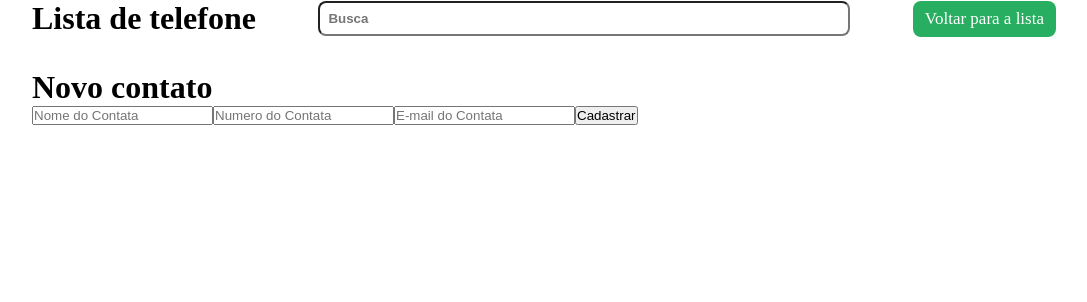
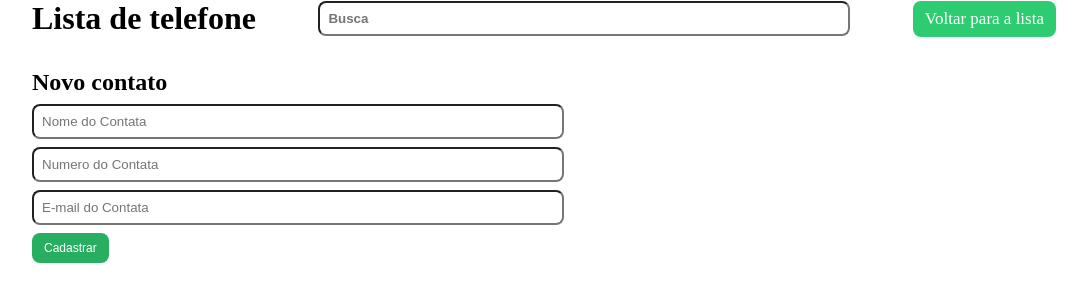
Before and after one commit to Ceb0lo/lista_telefonica, a React (Create React App) app: page /novoContato in a window 1280 px wide. Shown: the top 302 px of the page, without its empty margins (96-1183 px from the left). Built offline with nearby package versions, Linux system fonts and the light colour scheme.

Commit message:
Correção do erro reactDom.findDOMNode, e personalização do addcontato e adicionar cores

```diff
--- a/package.json
+++ b/package.json
@@ -11,8 +11,8 @@
     "@types/node": "^16.18.126",
     "@types/react": "^19.1.3",
     "@types/react-dom": "^19.1.3",
-    "react": "^19.1.0",
-    "react-dom": "^19.1.0",
+    "react": "^18.3.1",
+    "react-dom": "^18.3.1",
     "react-input-mask": "^2.0.4",
     "react-router-dom": "^7.6.0",
     "react-scripts": "5.0.1",
--- a/src/components/Contato/index.tsx
+++ b/src/components/Contato/index.tsx
@@ -3,7 +3,6 @@ import { useEffect, useState } from 'react'
 import ContatoClass from '../../models/Contato'
 import { remover, editar } from '../../store/reducers/contato'
 import * as S from './styles'
-import { Botao } from '../../styles'
 
 type Props = ContatoClass
 
@@ -53,7 +52,7 @@ const Contato = ({
       <S.BarraInferior>
         {estaEditando ? (
           <>
-            <Botao
+            <S.BotaoVerde
               onClick={() => {
                 dispatch(
                   editar({
@@ -67,13 +66,17 @@ const Contato = ({
               }}
             >
               Salvar
-            </Botao>
-            <Botao onClick={cancelaEdicao}>Cancelar</Botao>
+            </S.BotaoVerde>
+            <S.BotaoVermelho onClick={cancelaEdicao}>Cancelar</S.BotaoVermelho>
           </>
         ) : (
           <>
-            <Botao onClick={() => setEstaEditando(true)}>Edidar</Botao>
-            <Botao onClick={() => dispatch(remover(id))}>Remover</Botao>
+            <S.BotaoAzul onClick={() => setEstaEditando(true)}>
+              Edidar
+            </S.BotaoAzul>
+            <S.BotaoVermelho onClick={() => dispatch(remover(id))}>
+              Remover
+            </S.BotaoVermelho>
           </>
         )}
       </S.BarraInferior>
--- a/src/components/Contato/styles.ts
+++ b/src/components/Contato/styles.ts
@@ -1,5 +1,7 @@
 import InputMask from 'react-input-mask'
 import { styled } from 'styled-components'
+import { Botao } from '../../styles'
+import variaveis from '../../styles/variaveis'
 
 export const Card = styled.div`
   box-shadow: 4px 4px 4px rgba(0, 0, 0, 0.25);
@@ -31,3 +33,12 @@ export const BarraInferior = styled.div`
   border-top: 1px solid rgba(0, 0, 0, 0.1);
   padding-top: 16px;
 `
+export const BotaoVermelho = styled(Botao)`
+  background-color: ${variaveis.vermelho};
+`
+export const BotaoAzul = styled(Botao)`
+  background-color: ${variaveis.azul};
+`
+export const BotaoVerde = styled(Botao)`
+  background-color: ${variaveis.verde};
+`
--- a/src/containers/AddContato/index.tsx
+++ b/src/containers/AddContato/index.tsx
@@ -2,6 +2,7 @@ import { FormEvent, useState } from 'react'
 import { useDispatch } from 'react-redux'
 import { useNavigate } from 'react-router-dom'
 import { cadastar } from '../../store/reducers/contato'
+import * as S from './styles'
 
 const AddContato = () => {
   const dispatch = useDispatch()
@@ -25,28 +26,29 @@ const AddContato = () => {
 
   return (
     <>
-      <h1>Novo contato</h1>
-      <form onSubmit={cadastrarContato}>
-        <input
+      <S.Titulo>Novo contato</S.Titulo>
+      <S.Form onSubmit={cadastrarContato}>
+        <S.Campo
           value={nome}
           onChange={(e) => setNome(e.target.value)}
           type="text"
           placeholder="Nome do Contata"
         />
-        <input
+        <S.CampoTelefone
           value={numeroDoContato}
           onChange={(e) => setNumeroDoContato(e.target.value)}
-          type="number"
+          mask="99 99999-9999"
           placeholder="Numero do Contata"
         />
-        <input
+        <S.Campo
           value={emailDoContato}
           onChange={(e) => setEmailDoContato(e.target.value)}
           type="email"
           placeholder="E-mail do Contata"
         />
-        <button type="submit">Cadastrar</button>
-      </form>
+        <br />
+        <S.BotaoVerde type="submit">Cadastrar</S.BotaoVerde>
+      </S.Form>
     </>
   )
 }
--- /dev/null
+++ b/src/containers/AddContato/styles.ts
@@ -0,0 +1,30 @@
+import { styled } from 'styled-components'
+import InputMask from 'react-input-mask'
+import { Botao } from '../../styles'
+import variaveis from '../../styles/variaveis'
+
+export const Campo = styled.input`
+  padding: 8px;
+  margin-bottom: 8px;
+  background-color: #fff;
+  border-radius: 8px;
+  width: 50%;
+`
+export const CampoTelefone = styled(InputMask)`
+  padding: 8px;
+  margin-bottom: 8px;
+  background-color: #fff;
+  border-radius: 8px;
+  width: 50%;
+`
+export const Titulo = styled.h3`
+  font-weidht: bold;
+  font-size: 24px;
+  margin-bottom: 8px;
+`
+export const Form = styled.form`
+  display: blok;
+`
+export const BotaoVerde = styled(Botao)`
+  background-color: ${variaveis.verde};
+`
--- a/src/containers/Cabecalho/styles.ts
+++ b/src/containers/Cabecalho/styles.ts
@@ -1,5 +1,6 @@
 import { Link } from 'react-router-dom'
 import styled from 'styled-components'
+import variaveis from '../../styles/variaveis'
 
 export const Header = styled.header`
   display: flex;
@@ -20,7 +21,7 @@ export const NovoContato = styled(Link)`
   color: #fff;
   padding: 8px 12px;
   color: #fff;
-  background-color: #27ae60;
+  background-color: ${variaveis.verdeBrilhante};
   border-radius: 8px;
   text-decoration: none;
 `
--- /dev/null
+++ b/src/styles/variaveis.ts
@@ -0,0 +1,6 @@
+export default {
+  verde: ' #27ae60',
+  verdeBrilhante: ' #2ecc71',
+  vermelho: ' #c0392b',
+  azul: ' #2980b9'
+}
```
Also changed, not shown: 1 other file (tests, documents, lock files or other folders).
